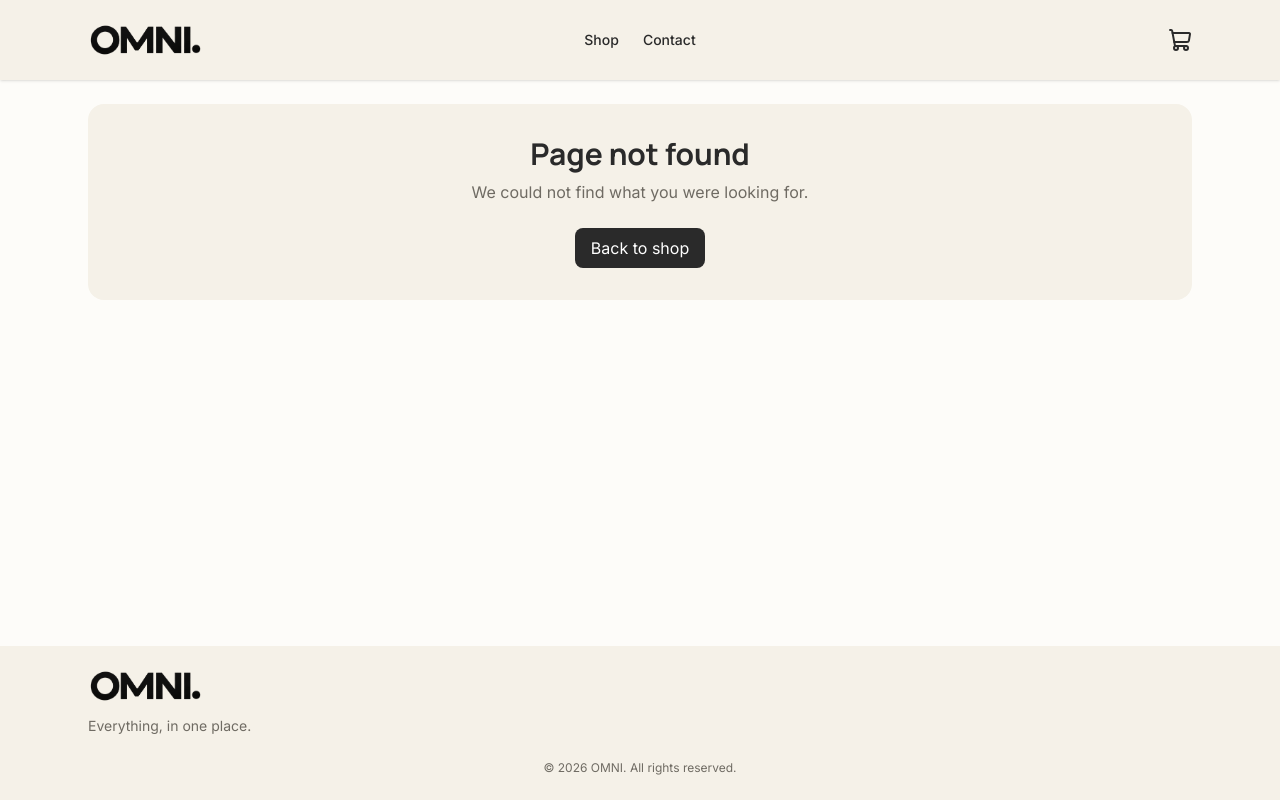
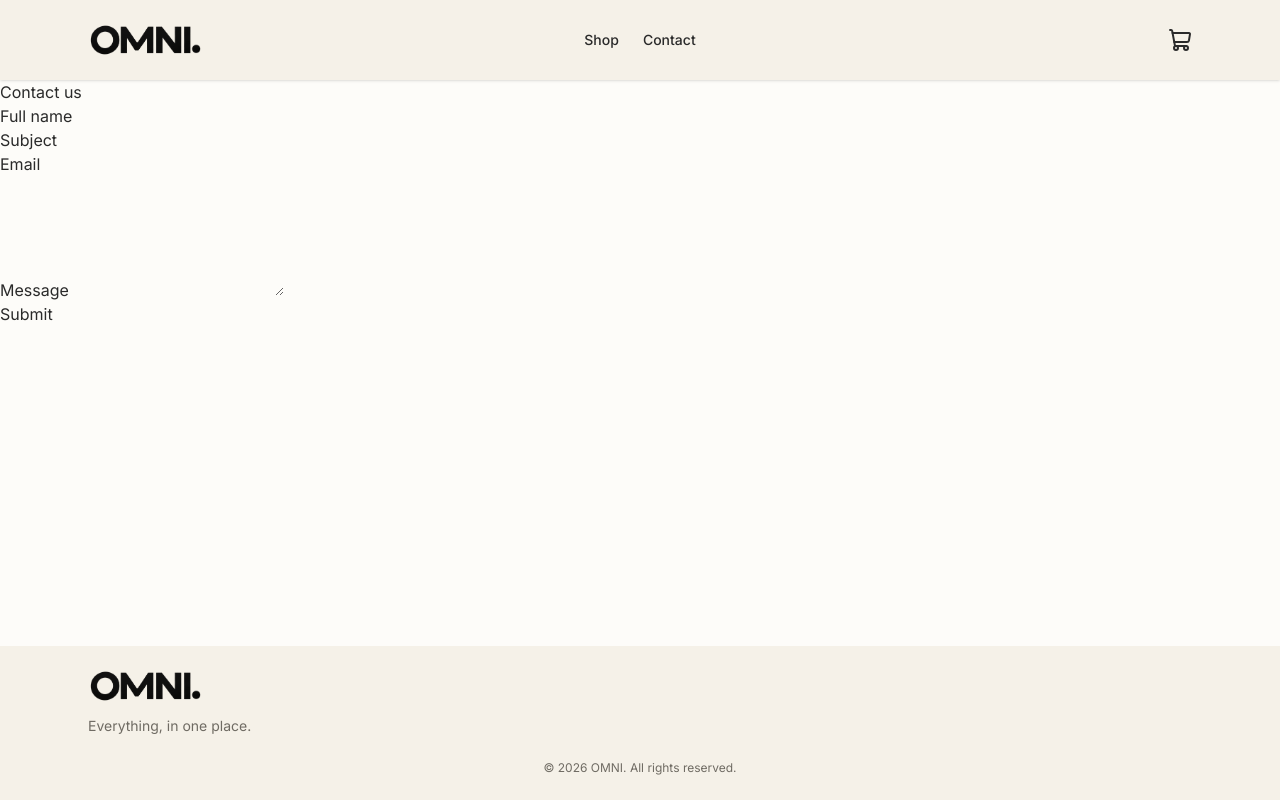
Before and after one commit to RVHUSA/ca-js-frameworks-onlineshop, a Next.js app: page /contact in a window 1280 px wide. Before the commit this address had no page. Built offline with nearby package versions, Linux system fonts and the light colour scheme.

Commit message:
Add contact form with validation
- Add types for the form values and errors
- Add validateContactForm for name, subject, email and message
- Add a ContactForm with error messages and a confirmation
- Add the contact page

```diff
--- /dev/null
+++ b/src/app/contact/page.tsx
@@ -0,0 +1,11 @@
+import { ContactForm } from "@/features/contact/components/ContactForm";
+
+// Contact page
+export default function ContactPage() {
+  return (
+    <main>
+      <h1>Contact us</h1>
+      <ContactForm />
+    </main>
+  );
+}
--- /dev/null
+++ b/src/features/contact/components/ContactForm.tsx
@@ -0,0 +1,108 @@
+"use client";
+
+import { useState } from "react";
+import { ContactFormData, ContactFormErrors } from "../types";
+import { validateContactForm } from "../validation";
+
+const EMPTY_FORM: ContactFormData = {
+  fullName: "",
+  subject: "",
+  email: "",
+  message: "",
+};
+
+// Contact form with validation, shows a confirmation when it is sent
+export function ContactForm() {
+  const [values, setValues] = useState<ContactFormData>(EMPTY_FORM);
+  const [errors, setErrors] = useState<ContactFormErrors>({});
+  const [submitted, setSubmitted] = useState(false);
+
+  // Update one field and clear its error while the user types
+  function handleChange(
+    event: React.ChangeEvent<HTMLInputElement | HTMLTextAreaElement>
+  ) {
+    const name = event.target.name as keyof ContactFormData;
+    setValues((prev) => ({ ...prev, [name]: event.target.value }));
+    setErrors((prev) => ({ ...prev, [name]: undefined }));
+    setSubmitted(false);
+  }
+
+  function handleSubmit(event: React.FormEvent<HTMLFormElement>) {
+    event.preventDefault();
+
+    const newErrors = validateContactForm(values);
+    setErrors(newErrors);
+
+    // Only continue if there are no errors
+    if (Object.keys(newErrors).length > 0) return;
+
+    // There is no server to send to, so we just confirm and clear the form
+    setSubmitted(true);
+    setValues(EMPTY_FORM);
+  }
+
+  return (
+    <form onSubmit={handleSubmit} noValidate>
+      {/* Confirmation after a valid submit */}
+      {submitted && <p role="status">Thank you! Your message has been sent.</p>}
+
+      <div>
+        <label htmlFor="fullName">Full name</label>
+        <input
+          id="fullName"
+          name="fullName"
+          type="text"
+          value={values.fullName}
+          onChange={handleChange}
+          aria-invalid={errors.fullName ? true : undefined}
+          aria-describedby={errors.fullName ? "fullName-error" : undefined}
+        />
+        {errors.fullName && <p id="fullName-error">{errors.fullName}</p>}
+      </div>
+
+      <div>
+        <label htmlFor="subject">Subject</label>
+        <input
+          id="subject"
+          name="subject"
+          type="text"
+          value={values.subject}
+          onChange={handleChange}
+          aria-invalid={errors.subject ? true : undefined}
+          aria-describedby={errors.subject ? "subject-error" : undefined}
+        />
+        {errors.subject && <p id="subject-error">{errors.subject}</p>}
+      </div>
+
+      <div>
+        <label htmlFor="email">Email</label>
+        <input
+          id="email"
+          name="email"
+          type="email"
+          value={values.email}
+          onChange={handleChange}
+          aria-invalid={errors.email ? true : undefined}
+          aria-describedby={errors.email ? "email-error" : undefined}
+        />
+        {errors.email && <p id="email-error">{errors.email}</p>}
+      </div>
+
+      <div>
+        <label htmlFor="message">Message</label>
+        <textarea
+          id="message"
+          name="message"
+          rows={5}
+          value={values.message}
+          onChange={handleChange}
+          aria-invalid={errors.message ? true : undefined}
+          aria-describedby={errors.message ? "message-error" : undefined}
+        />
+        {errors.message && <p id="message-error">{errors.message}</p>}
+      </div>
+
+      <button type="submit">Submit</button>
+    </form>
+  );
+}
--- /dev/null
+++ b/src/features/contact/types.ts
@@ -0,0 +1,10 @@
+// The values in the contact form
+export interface ContactFormData {
+  fullName: string;
+  subject: string;
+  email: string;
+  message: string;
+}
+
+// An error message per field, a field has no entry when it is valid
+export type ContactFormErrors = Partial<Record<keyof ContactFormData, string>>;
--- /dev/null
+++ b/src/features/contact/validation.ts
@@ -0,0 +1,27 @@
+import { ContactFormData, ContactFormErrors } from "./types";
+
+// Simple email check: text, @, text, dot, text
+const EMAIL_PATTERN = /^[^\s@]+@[^\s@]+\.[^\s@]+$/;
+
+// Checks the form values and returns an error message for each invalid field
+export function validateContactForm(data: ContactFormData): ContactFormErrors {
+  const errors: ContactFormErrors = {};
+
+  if (data.fullName.trim().length < 3) {
+    errors.fullName = "Full name must be at least 3 characters.";
+  }
+
+  if (data.subject.trim().length < 3) {
+    errors.subject = "Subject must be at least 3 characters.";
+  }
+
+  if (!EMAIL_PATTERN.test(data.email.trim())) {
+    errors.email = "Please enter a valid email address.";
+  }
+
+  if (data.message.trim().length < 10) {
+    errors.message = "Message must be at least 10 characters.";
+  }
+
+  return errors;
+}
```
